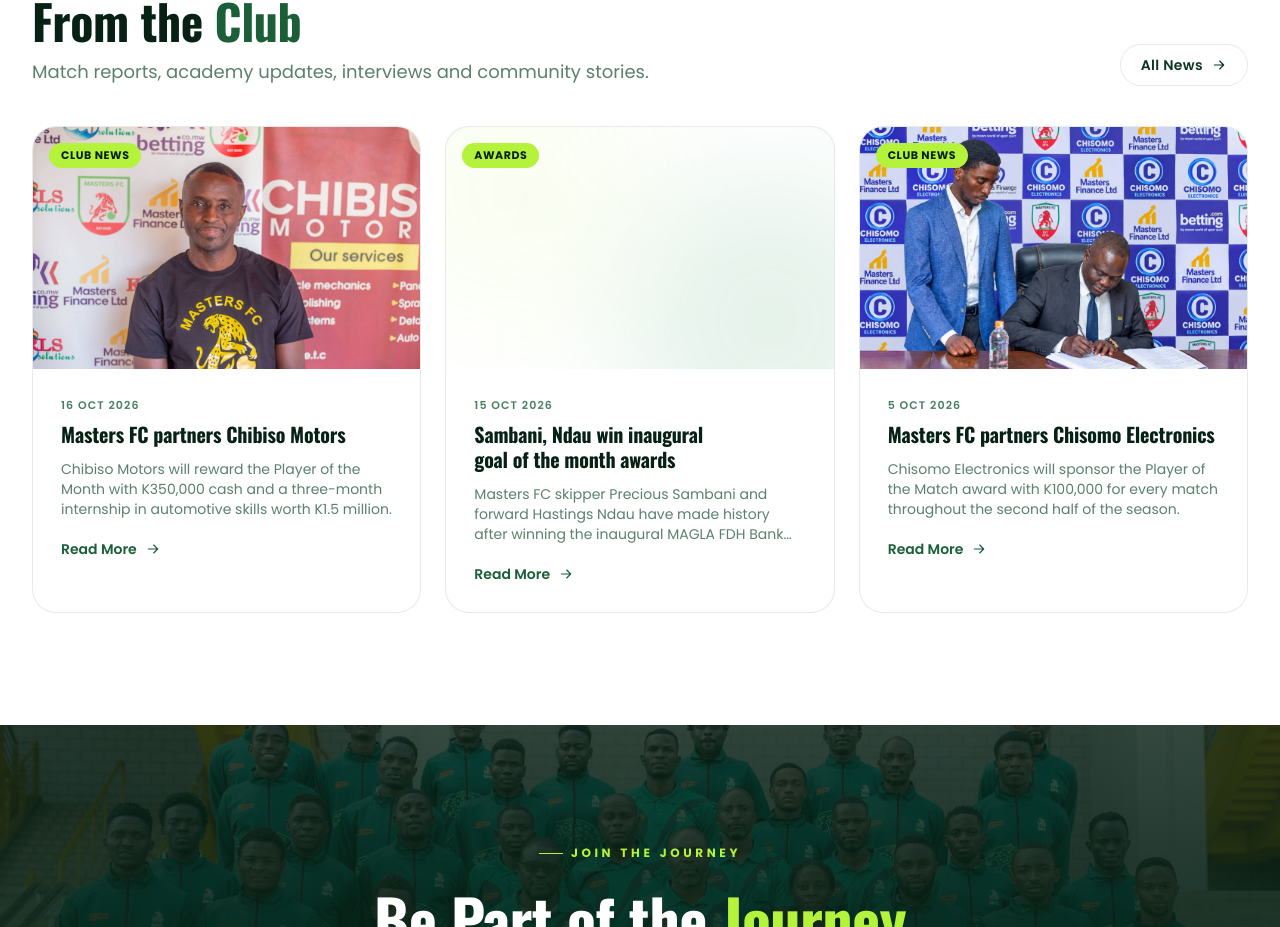
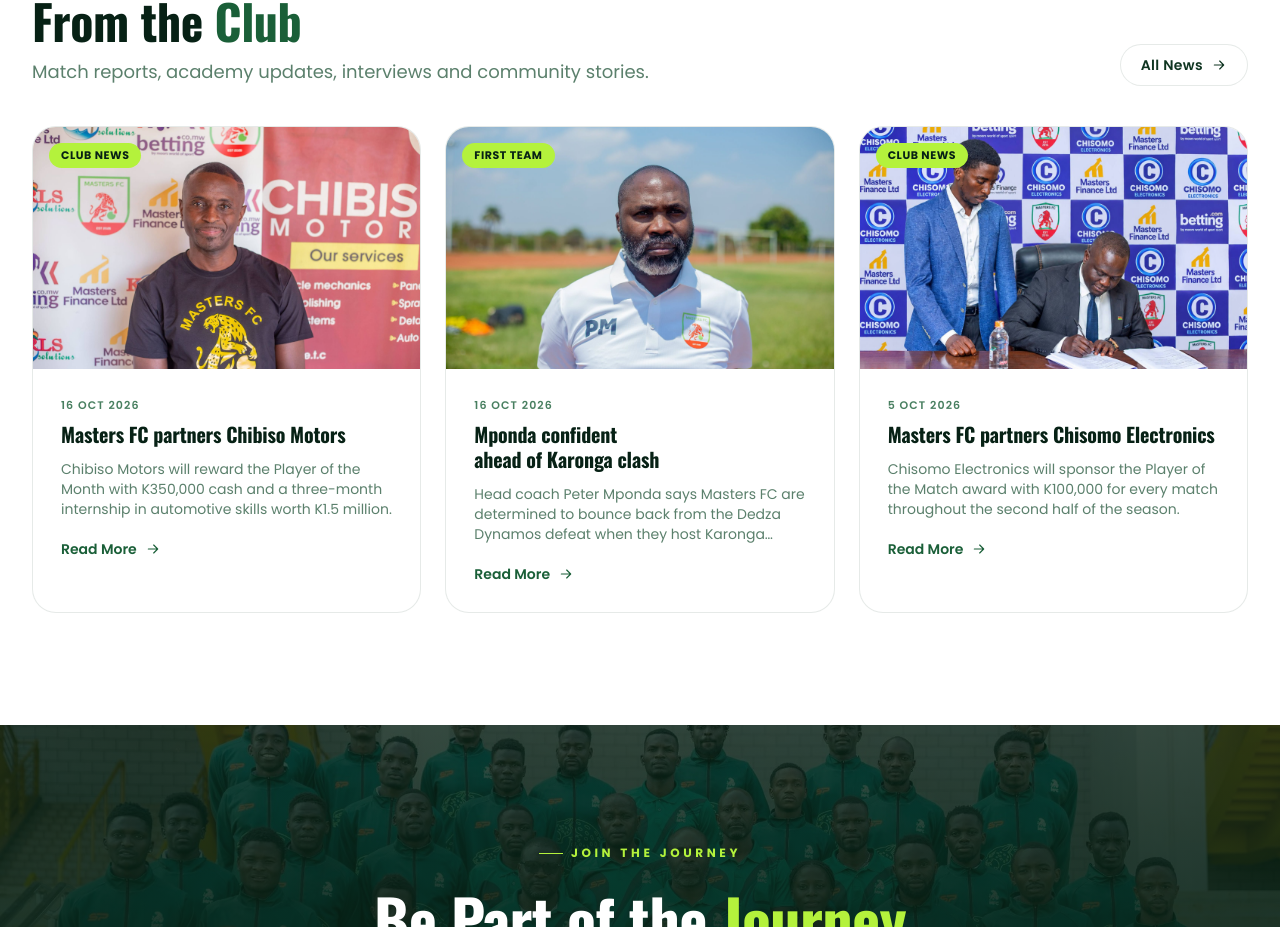
Before and after one commit to horacemw/mastersfc, a React (Vite) app: page / in a window 1280 px wide. Shown: the part 4219-5146 px from the top of the page. Built offline with nearby package versions, Linux system fonts and the light colour scheme.

Commit message:
news: add Mponda Karonga preview; prune demo articles without real pictures

```diff
--- a/src/data/news.ts
+++ b/src/data/news.ts
@@ -26,8 +26,50 @@ export const news: NewsArticle[] = [
       '"Football is a very short-term career. If you acquire new skills, life will not be that hard for you because after football you can do other things. This is a great initiative, and I love it dearly," said Moyo.',
       'Moyo said players could spend only a few years in football before having to consider alternative ways of earning a living, making practical skills important for their future.',
       'The partnership offers players an opportunity to combine sporting ambitions with technical training that could help them pursue employment or business opportunities after retirement.',
-      'The initiative adds a personal development component to the club\'s commercial partnerships, linking recognition for performance on the pitch with preparation for life beyond football.',
+      "The initiative adds a personal development component to the club's commercial partnerships, linking recognition for performance on the pitch with preparation for life beyond football.",
       '#MWOSMalawi #ChibisoMotors #KarlsSolutions #ChisomoElectronics #MastersFootballClub #MastersSecurityServices #MastersFinanceLTD #MastersAgriWorld #MastersBakery #MastersBoreholeDrilling',
+    ],
+  },
+  {
+    id: 'n11',
+    slug: 'mponda-confident-ahead-of-karonga-clash',
+    title: 'Mponda confident ahead of Karonga clash',
+    excerpt:
+      'Head coach Peter Mponda says Masters FC are determined to bounce back from the Dedza Dynamos defeat when they host Karonga United at Bingu National Stadium.',
+    category: 'First Team',
+    date: '2026-10-16',
+    author: 'Masters FC Media',
+    image: '/assets/news/mponda-karonga-preview.jfif',
+    content: [
+      'Masters FC head coach Peter Mponda says the team is determined to bounce back from last weekend\'s 1-0 defeat to Dedza Dynamos when we host Karonga United in the FDH Premiership at Bingu National Stadium this Sunday.',
+      'Mponda says the team has been working hard in training to prepare for the encounter as we look to return to winning ways in front of our supporters.',
+      '"We need to quickly bounce back from that painful defeat," said Mponda.',
+      'The coach has also welcomed the return of Chisomo Mpachika and Sydney Yobe from injury, confirming that we have no injury concerns ahead of the match.',
+      'We will draw confidence from our 2-1 comeback victory over Karonga United in the first round, when we recovered from a goal down to claim maximum points away from home.',
+      'However, Mponda will want our players to reproduce that fighting spirit while maintaining discipline and executing our game plan against a Karonga side that began the second round with a home win over CIVO United.',
+      'With home advantage on our side, we will be aiming to secure all three points and get our second-round campaign back on track.',
+      '#MWOSMalawi #ChibisoMotors #KarlsSolutions #ChisomoElectronics #MastersFootballClub #MastersSecurityServices #MastersFinanceLTD #MastersAgriWorld #MastersBakery #MastersBoreholeDrilling',
+    ],
+  },
+  {
+    id: 'n10',
+    slug: 'ndau-leads-the-way',
+    title: 'Ndau leads the way',
+    excerpt:
+      "Masters FC forward Hastings Ndau is the club's leading scorer after the opening six weeks of the 2026 FDH Bank Premiership season.",
+    category: 'First Team',
+    date: '2026-06-05',
+    author: 'Masters FC Media',
+    image: '/assets/news/ndau-leads-1.jpg',
+    content: [
+      "Masters FC forward Hastings Ndau is the club's leading scorer after the opening six weeks of the 2026 FDH Bank Premiership season. The 21-year-old winger has been a key performer in Masters FC's debut top-flight campaign.",
+      'The club currently sits fourth on the table with 12 points from six matches. Masters FC is just one point behind the joint leaders in a tightly contested start to the season.',
+      "Ndau has scored three goals so far, making him the club's top scorer at this early stage of the 30-week campaign. His form has been central to Masters FC's strong start in the league.",
+      'His standout performance came against Goshen City Dedza Dynamos FC. Ndau scored a hat-trick in that match, the first in the 2026 FDH Bank Premiership season, and also provided an assist. He was named Man of the Match for the performance.',
+      "Ndau joined Masters FC following an impressive spell with Baka City in the NBS National Division League. He had been on loan from Songwe Border United and played a key role in Baka City's promotion to the top flight.",
+      "While Ndau leads the scoring charts, Stain Davie has scored twice. Phillimon Ndhlovu, Enock Kaonga and Precious Sambani have each scored once. An own goal from Mitundu defender Leo Kachikho completes Masters FC's tally of nine goals so far.",
+      '#MWOSMalawi #MastersFootballClub #MastersSecurityServices #MastersFinanceLTD #MastersAgriWorld #MastersBakery #MastersBoreholeDrilling',
+      '— with MWOS Malawi.',
     ],
   },
   {
@@ -55,140 +97,6 @@ export const news: NewsArticle[] = [
       '#MWOSMalawi #ChisomoElectronics #MastersFootballClub #MastersSecurityServices #MastersFinanceLTD #MastersAgriWorld #MastersBakery #MastersBoreholeDrilling',
     ],
   },
-  {
-    id: 'n10',
-    slug: 'ndau-leads-the-way',
-    title: 'Ndau leads the way',
-    excerpt:
-      'Masters FC forward Hastings Ndau is the club\'s leading scorer after the opening six weeks of the 2026 FDH Bank Premiership season.',
-    category: 'First Team',
-    date: '2026-06-05',
-    author: 'Masters FC Media',
-    image: '/assets/news/ndau-leads-1.jpg',
-    content: [
-      'Masters FC forward Hastings Ndau is the club\'s leading scorer after the opening six weeks of the 2026 FDH Bank Premiership season. The 21-year-old winger has been a key performer in Masters FC\'s debut top-flight campaign.',
-      'The club currently sits fourth on the table with 12 points from six matches. Masters FC is just one point behind the joint leaders in a tightly contested start to the season.',
-      'Ndau has scored three goals so far, making him the club\'s top scorer at this early stage of the 30-week campaign. His form has been central to Masters FC\'s strong start in the league.',
-      'His standout performance came against Goshen City Dedza Dynamos FC. Ndau scored a hat-trick in that match, the first in the 2026 FDH Bank Premiership season, and also provided an assist. He was named Man of the Match for the performance.',
-      'Ndau joined Masters FC following an impressive spell with Baka City in the NBS National Division League. He had been on loan from Songwe Border United and played a key role in Baka City\'s promotion to the top flight.',
-      'While Ndau leads the scoring charts, Stain Davie has scored twice. Phillimon Ndhlovu, Enock Kaonga and Precious Sambani have each scored once. An own goal from Mitundu defender Leo Kachikho completes Masters FC\'s tally of nine goals so far.',
-      '#MWOSMalawi #MastersFootballClub #MastersSecurityServices #MastersFinanceLTD #MastersAgriWorld #MastersBakery #MastersBoreholeDrilling',
-      '— with MWOS Malawi.',
-    ],
-  },
-  {
-    id: 'n08',
-    slug: 'sambani-ndau-goal-of-the-month',
-    title: 'Sambani, Ndau win inaugural goal of the month awards',
-    excerpt:
-      'Masters FC skipper Precious Sambani and forward Hastings Ndau have made history after winning the inaugural MAGLA FDH Bank Premiership Goal of the Month awards.',
-    category: 'Awards',
-    date: '2026-10-15',
-    author: 'Masters FC Media',
-    content: [
-      'Masters FC skipper Precious Sambani and forward Hastings Ndau have made history after winning the inaugural MAGLA FDH Bank Premiership Goal of the Month awards.',
-      'Sambani was named the May Goal of the Month winner for his outstanding strike against Chitipa United, before Ndau followed in June with his spectacular goal against Goshen City Dedza Dynamos.',
-      'The double recognition means Masters FC has claimed two of the first three Goal of the Month awards introduced by the Super League of Malawi (SULOM) in partnership with the Malawi Gaming and Lotteries Authority (MAGLA).',
-      'Both players will receive K1 million and a miniature as part of the recognition, which celebrates outstanding goals scored in the FDH Bank Premiership.',
-      'For Sambani, the May award adds another memorable moment to his season after his goal against Chitipa United caught the attention of football fans and the league organisers.',
-      'Ndau then continued Masters FC’s dominance in the monthly accolade with his June winner against Dedza Dynamos, underlining the quality and attacking threat within the Masters squad.',
-      'The awards are part of a newly introduced initiative by SULOM and MAGLA aimed at recognising outstanding individual performances while using football as a platform to promote responsible gambling awareness.',
-      'As a club, we congratulate Precious Sambani and Hastings Ndau on this well-deserved recognition and thank them for continuing to raise the Masters FC name on the national stage.',
-      'Congratulations, Captain Sambani and Hastings! 💚🧡',
-      '#MWOSMalawi #MastersFootballClub #MastersSecurityServices #MastersFinanceLTD #MastersAgriWorld #MastersBakery #MastersBoreholeDrilling',
-    ],
-  },
-  {
-    id: 'n01',
-    slug: 'masters-fc-continue-preparations',
-    title: 'Masters FC Continue Preparations for Upcoming Match',
-    excerpt:
-      'The squad put in a focused training week ahead of the next league fixture at the Home Stadium.',
-    category: 'First Team',
-    date: '2026-10-05',
-    author: 'Masters FC Media',
-    image: '/assets/news/news-01.jpg',
-    content: [
-      'The Masters FC squad completed another intense training week at the club training ground, with the technical team sharpening the squad ahead of the upcoming fixture.',
-      'Head coach praised the attitude of the group and highlighted the leadership of senior players in guiding the younger members of the squad.',
-      'All players came through the week with no fresh injury concerns, giving the coaching staff a full squad to choose from on matchday.',
-    ],
-  },
-  {
-    id: 'n02',
-    slug: 'young-stars-impress-in-training',
-    title: 'Young Stars Impress in Training',
-    excerpt:
-      'Academy graduates continue to make a strong case for first-team involvement with eye-catching performances.',
-    category: 'Academy',
-    date: '2026-10-02',
-    author: 'Masters FC Media',
-    image: '/assets/news/news-02.jpg',
-    content: [
-      'Several young players from the Masters FC academy have continued to catch the eye in training sessions throughout the week.',
-      'The pathway from academy to first team remains central to the club’s identity, with coaches emphasising both technical development and character growth.',
-    ],
-  },
-  {
-    id: 'n03',
-    slug: 'community-programmes-strengthened',
-    title: 'Masters FC Strengthens Community Programmes',
-    excerpt:
-      'A new round of community football sessions begins this month, open to young players across the city.',
-    category: 'Community',
-    date: '2026-09-28',
-    author: 'Masters FC Media',
-    image: '/assets/news/news-03.jpg',
-    content: [
-      'Masters FC is deepening its commitment to community football with an expanded programme of free weekend training sessions for young players.',
-      'The programme focuses on fundamentals, discipline and enjoyment, with coaches drawn from the club’s academy coaching staff.',
-    ],
-  },
-  {
-    id: 'n04',
-    slug: 'leonard-jector-named-player-of-the-month',
-    title: 'Leonard Jector Named Player of the Month',
-    excerpt:
-      'Masters FC forward Leonard Jector receives top honours after a sharp run of performances in front of goal.',
-    category: 'Awards',
-    date: '2026-09-24',
-    author: 'Masters FC Media',
-    image: '/assets/news/news-04.jpg',
-    content: [
-      'Leonard Jector capped a strong month with the Player of the Month award, recognising a run of decisive performances for Masters FC.',
-      'The forward credited the whole squad for his form and highlighted the service from midfield as central to his goals.',
-    ],
-  },
-  {
-    id: 'n05',
-    slug: 'new-academy-intake-announced',
-    title: 'New Academy Intake Announced',
-    excerpt:
-      'Masters FC confirms the next cohort of young players joining the academy pathway this season.',
-    category: 'Academy',
-    date: '2026-09-18',
-    author: 'Masters FC Media',
-    image: '/assets/news/news-05.jpg',
-    content: [
-      'A new intake of young players has been confirmed into the Masters FC academy, following open trials across the region.',
-      'The intake will begin a structured development programme focused on football, education and character.',
-    ],
-  },
-  {
-    id: 'n06',
-    slug: 'home-opener-recap',
-    title: 'Home Opener Recap: Lions Roar at Home Stadium',
-    excerpt:
-      'A review of a dominant home performance that set the tone for the campaign ahead.',
-    category: 'Match Report',
-    date: '2026-09-14',
-    author: 'Masters FC Media',
-    image: '/assets/news/news-06.jpg',
-    content: [
-      'Masters FC marked their home opener with a composed and controlled performance in front of the home supporters.',
-      'The result sets a positive tone for a demanding run of fixtures to come over the next month.',
-    ],
-  },
 ];
 
 export const getNewsBySlug = (slug: string) => news.find((n) => n.slug === slug);
```
Also changed, not shown: public/assets/news/mponda-karonga-preview.jfif (added), 3 other files (tests, documents, lock files or other folders).
